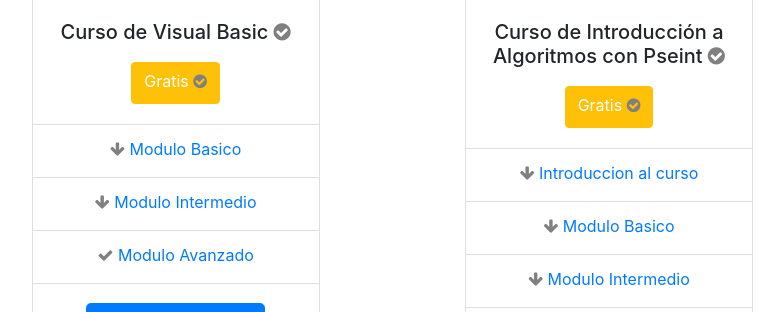
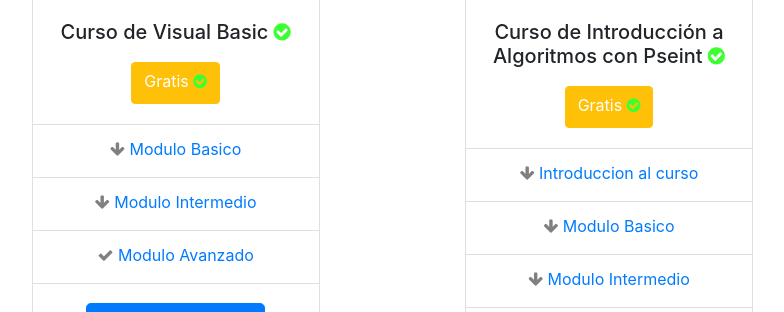
Before and after one commit to calebbrown09/eddukate, a PHP site: page /cursos/ in a window 1280 px wide. Shown: the part 836-1148 px from the top of the page, without its empty margins (31-815 px from the left). Run offline with PHP 8.4, Linux system fonts and the light colour scheme; some libraries are stand-ins or nearby versions.

Commit message:
Arreglo de colores

```diff
--- a/cursos/index.php
+++ b/cursos/index.php
@@ -56,8 +56,8 @@
                 <div class="card" style="width: 18rem;">
                 <img class="card-img-top" src="../img/img_cursos/vb_background.jpg" alt="vb_curso">
                 <div class="card-body">
-                  <h5 class="card-title">Curso de Visual Basic <label class="fa fa-check-circle" style="color: ##3cff33;"></label> </h5>
-                  <button type="button" class="btn btn-warning" style="color: white;">Gratis <label class="fa fa-check-circle" style="color: ##3cff33;"></label></button>
+                  <h5 class="card-title">Curso de Visual Basic <label class="fa fa-check-circle" style="color: #3cff33;"></label> </h5>
+                  <button type="button" class="btn btn-warning" style="color: white;">Gratis <label class="fa fa-check-circle" style="color: #3cff33;"></label></button>
                 </div>
                 <ul class="list-group list-group-flush">
                   <a href="#"><li class="list-group-item"><label class="fa fa-arrow-down"></label>  Modulo Basico</li></a>
@@ -75,8 +75,8 @@
         <div class="card" style="width: 18rem;">
         <img class="card-img-top" src="../img/img_cursos/pseint_background.jpg" alt="pseint_curso">
         <div class="card-body">
-          <h5 class="card-title">Curso de Introducción a Algoritmos con Pseint <label class="fa fa-check-circle" style="color: ##3cff33;"></label> </h5>
-          <button type="button" class="btn btn-warning" style="color: white;">Gratis <label class="fa fa-check-circle" style="color: ##3cff33;"></label></button>
+          <h5 class="card-title">Curso de Introducción a Algoritmos con Pseint <label class="fa fa-check-circle" style="color: #3cff33;"></label> </h5>
+          <button type="button" class="btn btn-warning" style="color: white;">Gratis <label class="fa fa-check-circle" style="color: #3cff33;"></label></button>
         </div>
         <ul class="list-group list-group-flush">
           <a href="#"><li class="list-group-item"><label class="fa fa-arrow-down"></label>  Introduccion al curso</li></a>
```
